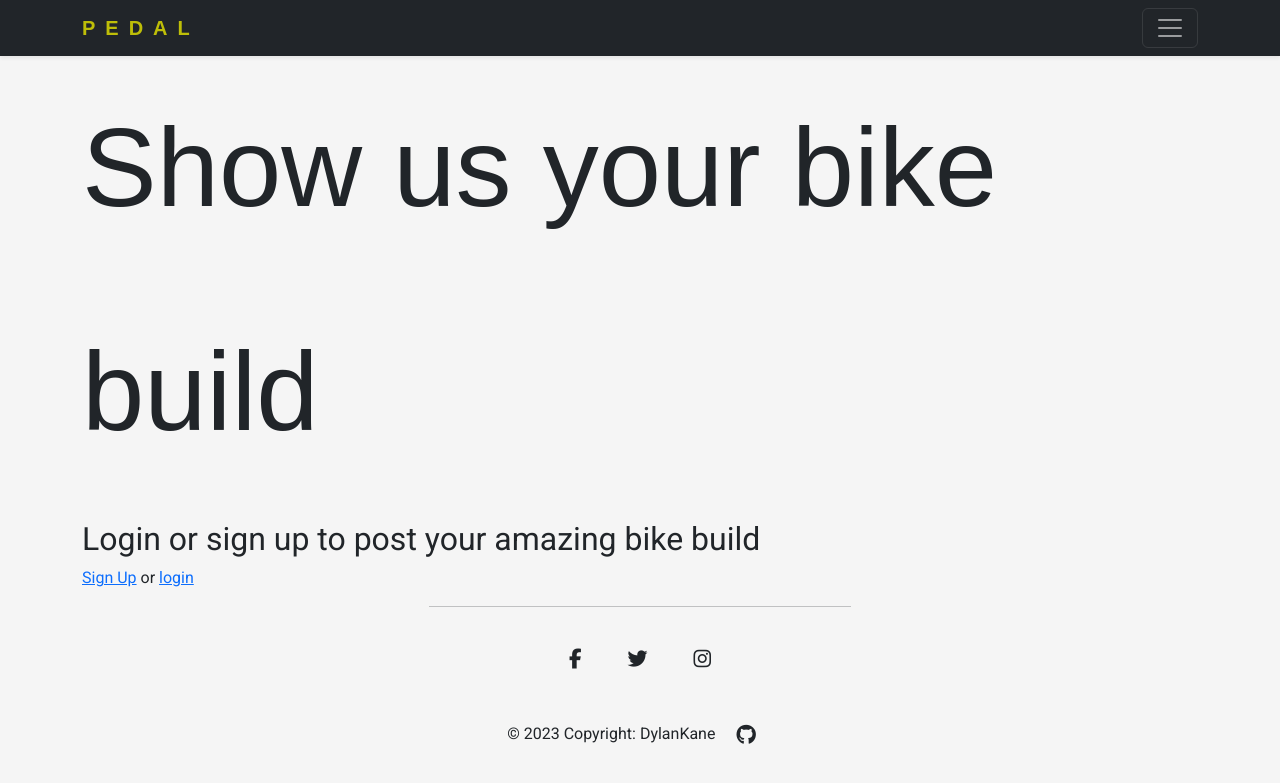
After one commit to dylankane/pedal, a Django app: template templates/create_post.html in a window 1280 px wide. The commit adds this page. Shown: the top 783 px of the page. Run offline with Django 3.2, Linux system fonts and the light colour scheme; the template is opened without the code that fills it, so the values that code supplies are empty; some libraries are stand-ins or nearby versions; some web fonts are replaced.

Commit message:
Create template to render create_post form

```diff
--- a/templates/base.html
+++ b/templates/base.html
@@ -35,10 +35,10 @@
                     <div class="col-sm-4 offset-md-1 py-4">
                         <h4>Account</h4>
                         <ul class="list-unstyled">
-                            <li>
+
                             {% if user.is_authenticated %}
-                                <a href="{% url 'account_logout' %}" class="text-dark">Log Out</a>
-                            </li>
+                                <li><a href="{% url 'account_logout' %}" class="text-dark">Log Out</a></li>
+                                <li><a href="{% url 'create_post' %}" class="text-dark">Show your build</a></li>
                             {% else %}
                             <li><a href="{% url 'account_login' %}" class="text-dark">Log In</a></li>
                             <li><a href="{% url 'account_signup' %}" class="text-dark">Sign Up</a></li>
--- /dev/null
+++ b/templates/create_post.html
@@ -0,0 +1,31 @@
+{% extends "base.html" %}
+
+{% block content %}
+
+{% load crispy_forms_tags %}
+<div class="container">
+    <div class="col">
+        <div class="row">
+            <h1>Show us your bike build<h1>
+        </div>
+    </div>
+    {% if user.is_authenticated %}
+    <div class="row">
+        <form method="POST">
+            {{ form | crispy }}
+            {% csrf_token %}
+            <button type="submit" class="btn btn-success btn-lg">Submit</button>
+        </form>
+        {% else %}
+        <h2>Login or sign up to post your amazing bike build</h2>
+            <p>
+                <a href="{% url 'account_signup' %}">Sign Up</a>
+                <span>or</span>
+                <a href="{% url 'account_login' %}">login</a>
+            </p>
+        {% endif %}
+    </div>
+
+</div>
+
+{% endblock %}
--- a/templates/post_detail.html
+++ b/templates/post_detail.html
@@ -107,4 +107,5 @@
     </div>
 </div>
 
+
 {% endblock %}
```
